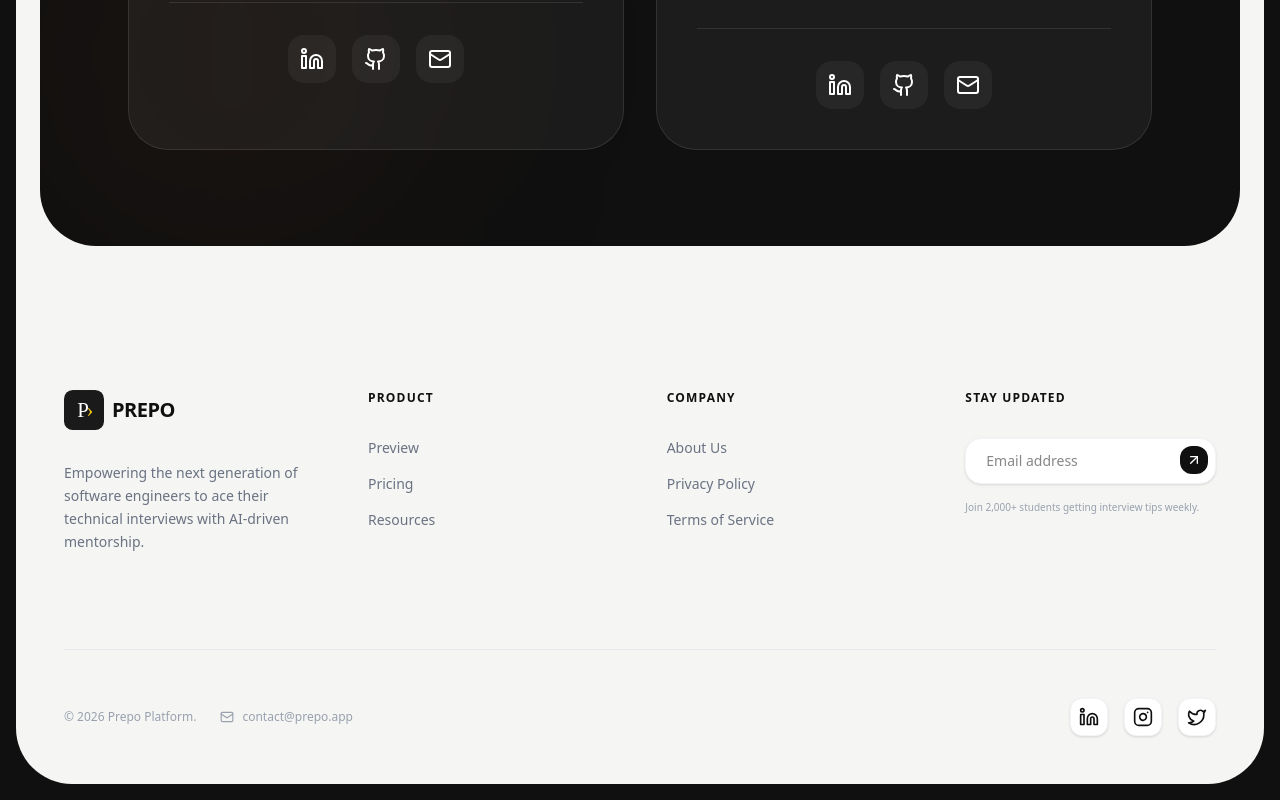
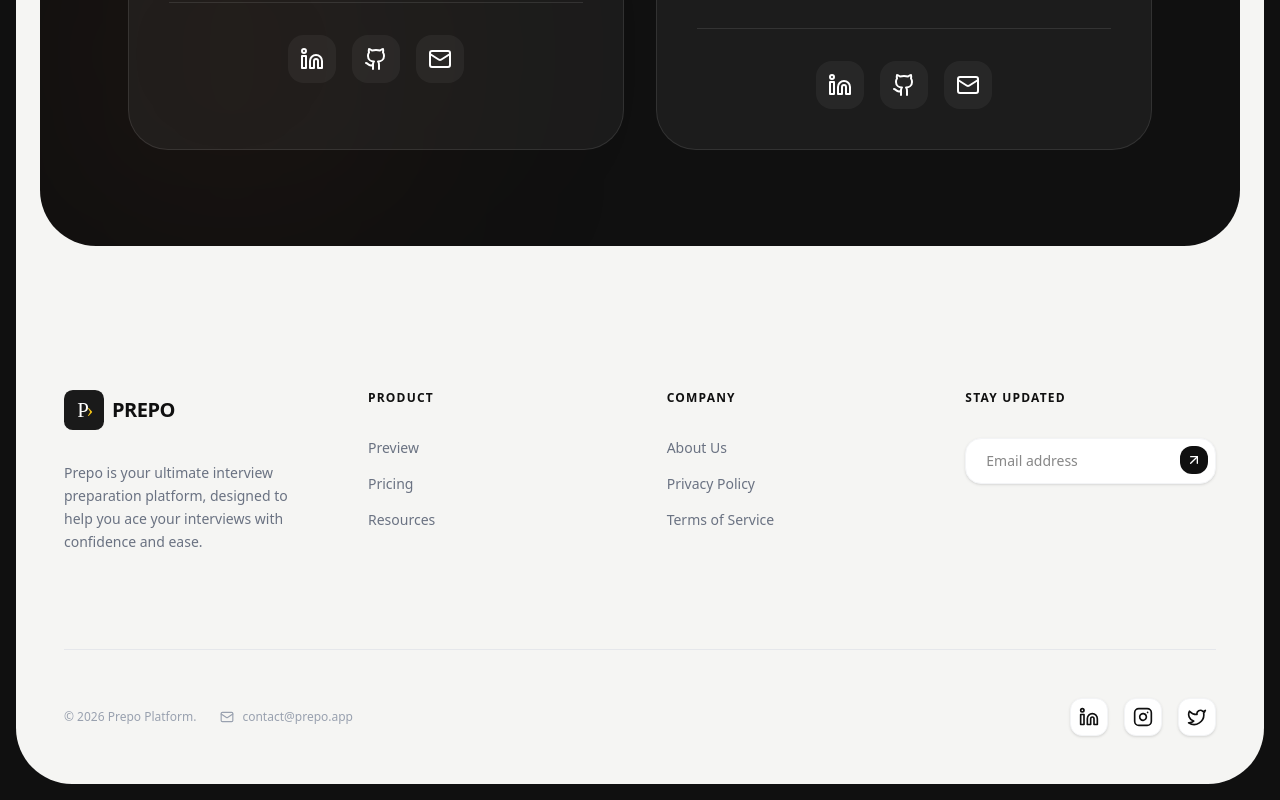
Before and after one commit to TimSing6584/PREPO, a Next.js app: page / in a window 1280 px wide. Shown: the part 2919-3719 px from the top of the page. Built offline with nearby package versions, Linux system fonts and the light colour scheme.

Commit message:
change footer slogan

```diff
--- a/components/landing-page/Footer.tsx
+++ b/components/landing-page/Footer.tsx
@@ -22,7 +22,7 @@
               <span className="text-xl font-bold tracking-tight text-[#101010]">PREPO</span>
             </div>
             <p className="text-gray-500 leading-relaxed text-sm">
-              Empowering the next generation of software engineers to ace their technical interviews with AI-driven mentorship.
+              Prepo is your ultimate interview preparation platform, designed to help you ace your interviews with confidence and ease.
             </p>
           </div>
 
@@ -58,7 +58,7 @@
                     <ArrowUpRight className="w-4 h-4" />
                   </button>
                 </div>
-                <p className="text-[10px] text-gray-400">Join 2,000+ students getting interview tips weekly.</p>
+                {/* <p className="text-[10px] text-gray-400">Join 2,000+ students getting interview tips weekly.</p> */}
               </form>
             </div>
           </div>
```
